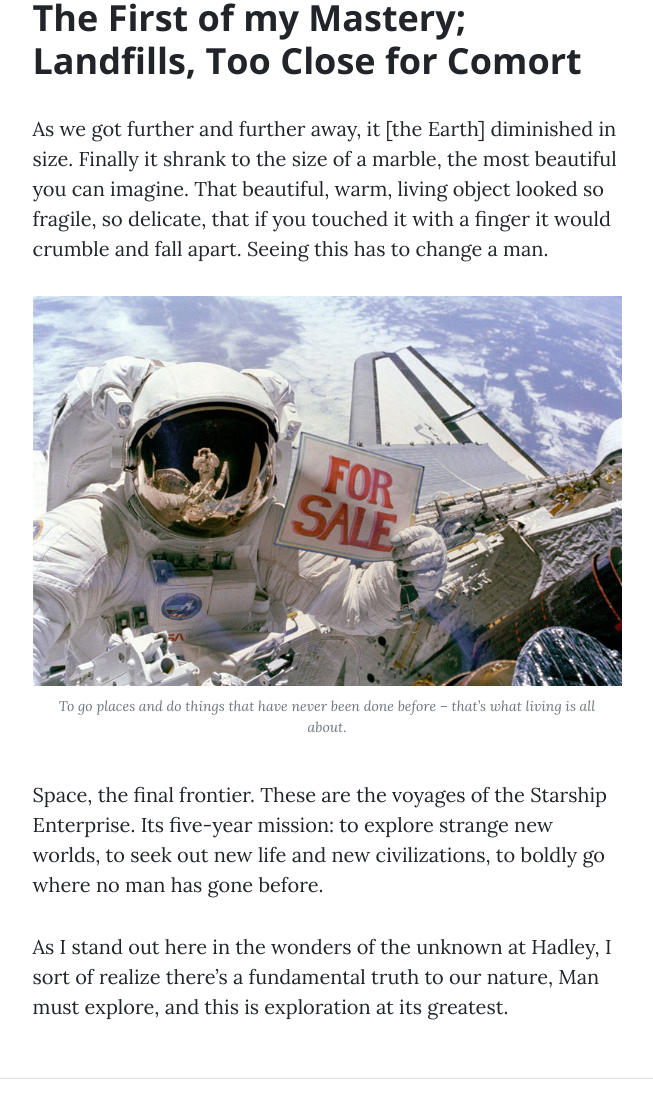
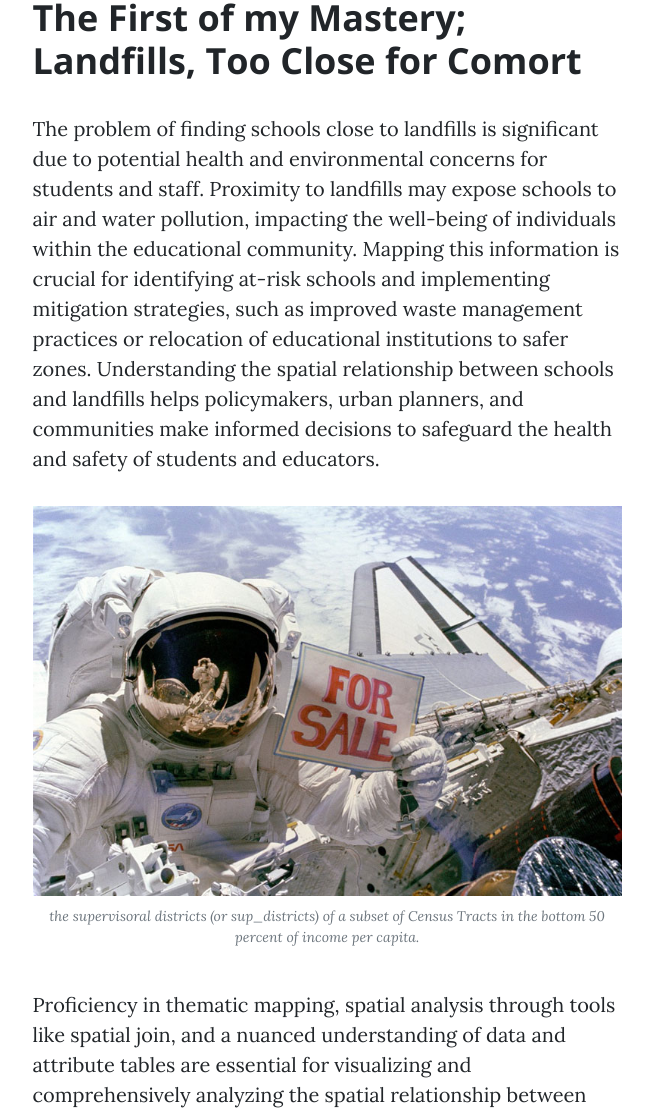
Before and after one commit to rileykel/rileykell, a plain HTML site: page post.html in a window 1280 px wide. Shown: the part 4810-5925 px from the top of the page, without its empty margins (313-966 px from the left). Drawn offline with nearby package versions, Linux system fonts and the light colour scheme.

Commit message:
Update post.html

```diff
--- a/post.html
+++ b/post.html
@@ -76,11 +76,11 @@
                         <p>Thematic mapping skills will be employed to create choropleth maps, visually representing the spatial distribution of homicide density across police districts. A deep understanding of the data, attribute tables, and the ability to manipulate and analyze data using tools such as calculating features, creating summary tables, and performing spatial joins will be essential. These skills facilitate the comparison of spatial patterns between homicides, Airbnb listings, and Airbnb prices, enabling a comprehensive analysis that informs the broader impact of crime on tourism dynamics in the city.</p>
 
                         <p>  <h2 class="section-heading">The First of my Mastery; Landfills, Too Close for Comort</h2>
-                        <p>As we got further and further away, it [the Earth] diminished in size. Finally it shrank to the size of a marble, the most beautiful you can imagine. That beautiful, warm, living object looked so fragile, so delicate, that if you touched it with a finger it would crumble and fall apart. Seeing this has to change a man.</p>
+                        <p>The problem of finding schools close to landfills is significant due to potential health and environmental concerns for students and staff. Proximity to landfills may expose schools to air and water pollution, impacting the well-being of individuals within the educational community. Mapping this information is crucial for identifying at-risk schools and implementing mitigation strategies, such as improved waste management practices or relocation of educational institutions to safer zones. Understanding the spatial relationship between schools and landfills helps policymakers, urban planners, and communities make informed decisions to safeguard the health and safety of students and educators.</p>
                         <a href="#!"><img class="img-fluid" src="assets/img/post-sample-image.jpg" alt="..." /></a>
-                        <span class="caption text-muted">To go places and do things that have never been done before – that’s what living is all about.</span>
-                        <p>Space, the final frontier. These are the voyages of the Starship Enterprise. Its five-year mission: to explore strange new worlds, to seek out new life and new civilizations, to boldly go where no man has gone before.</p>
-                        <p>As I stand out here in the wonders of the unknown at Hadley, I sort of realize there’s a fundamental truth to our nature, Man must explore, and this is exploration at its greatest.</p>
+                        <span class="caption text-muted">the supervisoral districts (or sup_districts) of a subset of Census Tracts in the
+bottom 50 percent of income per capita.</span>
+                        <p>Proficiency in thematic mapping, spatial analysis through tools like spatial join, and a nuanced understanding of data and attribute tables are essential for visualizing and comprehensively analyzing the spatial relationship between schools and landfill sites. The capabilities offered by field calculator and calculating area and geometry are pivotal for precise measurements and assessments. Utilizing these skills enables the development of informed strategies to mitigate potential health and environmental risks associated with schools in close proximity to landfills.</p>
                         <p>
 
                         </p>
```
